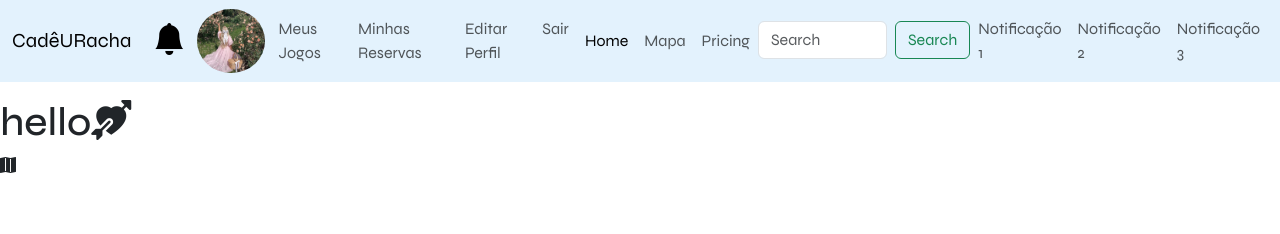
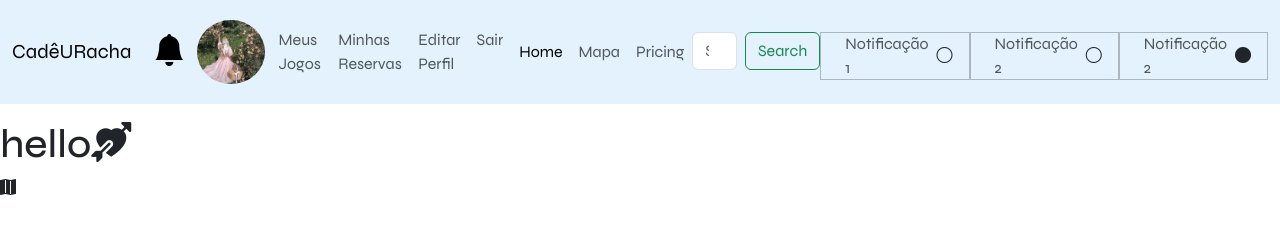
Before and after one commit to loreslei/CadeURacha_Front, a website: page cadastro.html in a window 1280 px wide. Drawn offline with nearby package versions, Linux system fonts and the light colour scheme.

Commit message:
adicionado notificações

```diff
--- a/cadastro.html
+++ b/cadastro.html
@@ -70,16 +70,20 @@
           <!-- Navbar Colapsado Notificações -->
 
           <div class="collapse navbar-collapse" id="navbarNavDropdownAlerts">
-            <ul class="navbar-nav">
-                <li class="nav-item">
+            <ul id="Navbar_Alerts" class="navbar-nav mt-4 pb-3">
+                <li id="Nav_Item_Alerts" class="nav-item">
                   <a class="nav-link" aria-current="page" href="#">Notificação 1</a>
+                  <i class="bi bi-circle"></i>
                 </li>
-                <li class="nav-item">
+                <li id="Nav_Item_Alerts" class="nav-item">
                   <a class="nav-link" href="#">Notificação 2</a>
+                  <i class="bi bi-circle"></i>
                 </li>
-                <li class="nav-item">
-                  <a class="nav-link" href="#">Notificação 3</a>
+                <li id="Nav_Item_Alerts" class="nav-item">
+                    <a class="nav-link" href="#">Notificação 2</a>
+                    <i class="bi bi-circle-fill"></i>
                 </li>
+
                 </ul>
           </div>
 
--- a/styles/universal.css
+++ b/styles/universal.css
@@ -33,3 +33,20 @@ body{
 .profile img:hover{
     opacity: 60%;
 }
+
+
+#Nav_Item_Alerts{
+    padding: 1rem;
+    width: 100%;
+    height: 3rem;
+    border: .1px solid rgba(53, 53, 53, 0.315);
+    display: flex;
+    align-items: center;
+    justify-content: space-between;
+    transition: all .75 ease-in;
+    cursor: pointer;
+}
+
+#Nav_Item_Alerts:hover{
+    background-color: white;
+}
```
